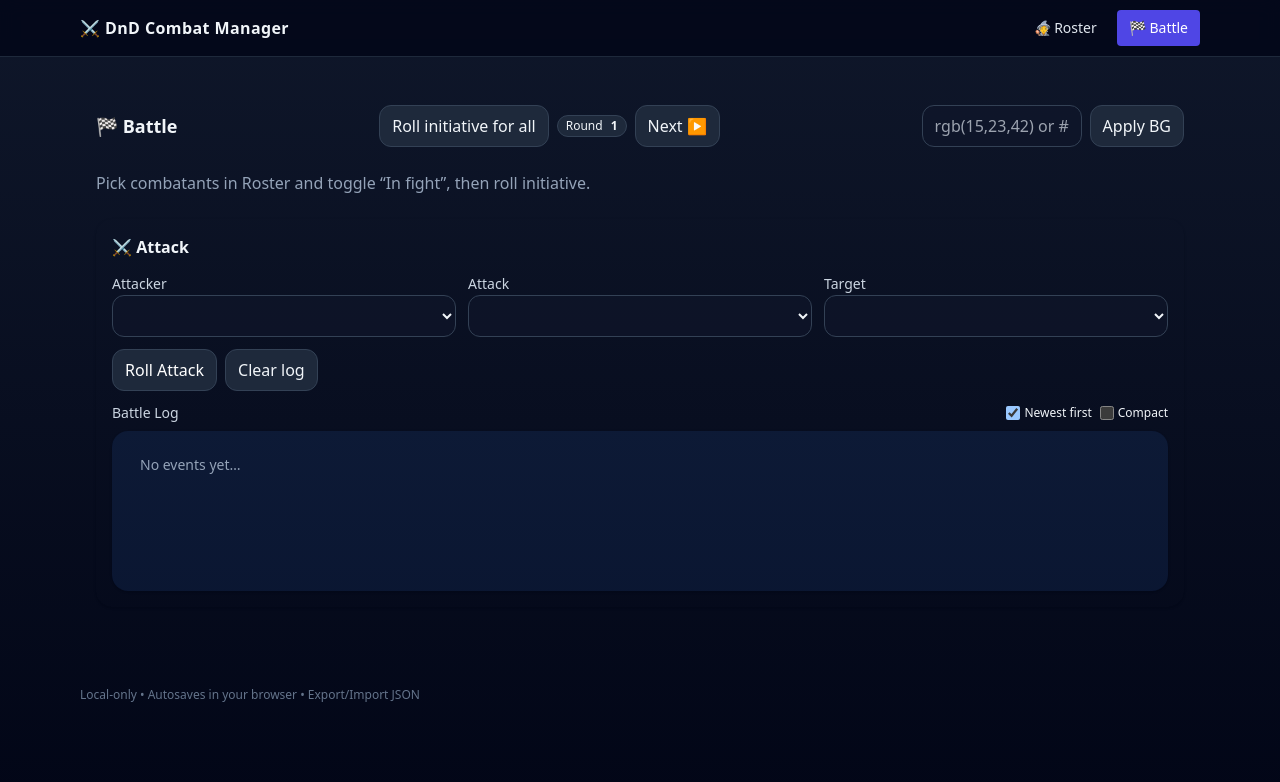
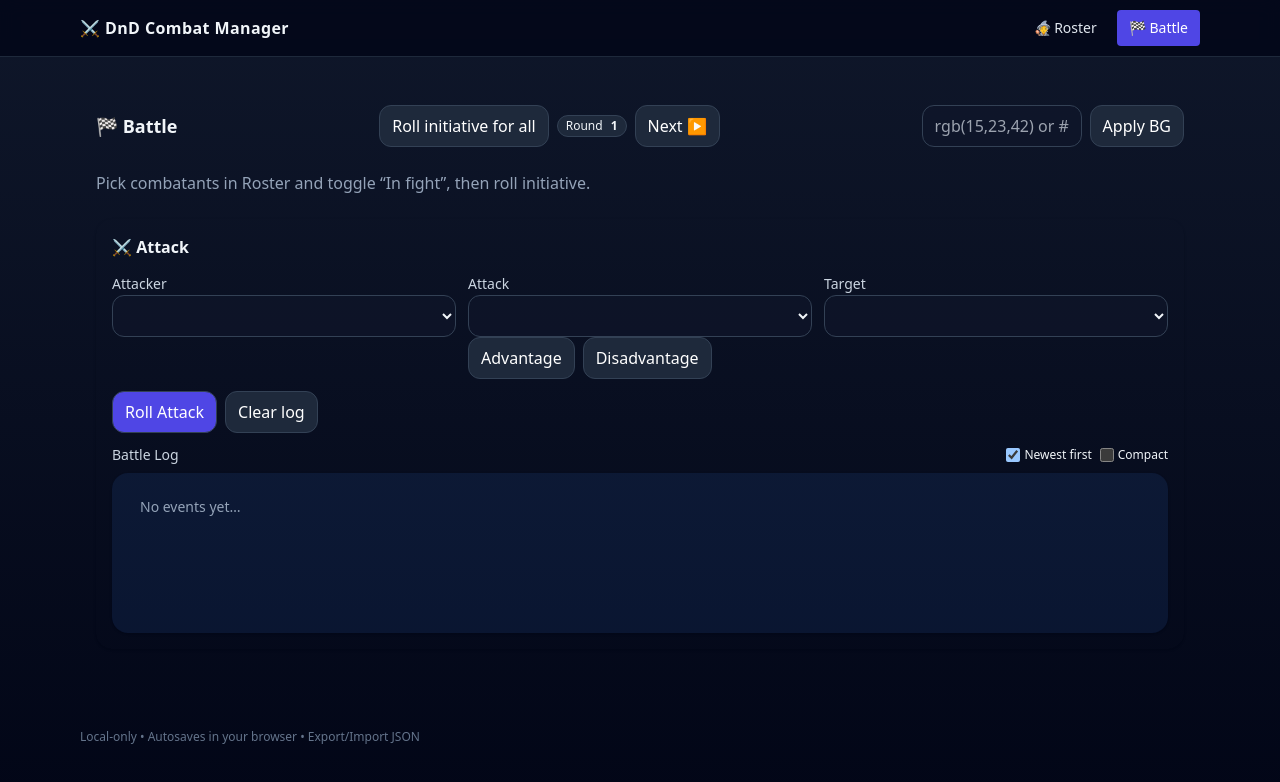
Before and after one commit to farzamsh/FineIllDoItMySelf, a React (Vite) app: page / in a window 1280 px wide. Both pictures are taken after a click on the button "🏁 Battle". Shown: the top 782 px of the page. Built offline with nearby package versions, Linux system fonts and the light colour scheme.

Commit message:
added advantage and disadvantages to attacks and log

```diff
--- a/src/components/BattleView.tsx
+++ b/src/components/BattleView.tsx
@@ -49,11 +49,14 @@ function uid() {
 }
 
 // Detailed d20 so we can detect nat 20 / nat 1
-function rollD20Detailed(mod: number) {
-  const raw = Math.floor(Math.random() * 20) + 1; // 1..20
-  const total = raw + mod;
-  return { raw, total, isCrit: raw === 20, isFumble: raw === 1 };
-}
+// function rollD20Detailed(mod: number) {
+//   const raw = Math.floor(Math.random() * 20) + 1; // 1..20
+//   const total = raw + mod;
+//   return { raw, total, isCrit: raw === 20, isFumble: raw === 1 };
+// }
+// function rollD20Detailed(mod: number) {
+//   return d20(mod);
+// }
 
 // -------------------- Component --------------------
 export default function BattleView({
@@ -82,6 +85,8 @@ export default function BattleView({
   const [attackChoice, setAttackChoice] = useState<string>("");
   const [attackerId, setAttackerId] = useState<string | null>(null);
   const [targetId, setTargetId] = useState<string | null>(null);
+  const [advantageMode, setAdvantageMode] = useState<"normal" | "advantage" | "disadvantage">("normal");
+
 
   // remember last attack and last target per attacker
   const [lastAttackByAttacker, setLastAttackByAttacker] = useState<
@@ -184,6 +189,7 @@ export default function BattleView({
         targetTeam: 1 as TeamId,
         toHitMod: 0,
         raw: 0,
+        parts: [],
         total: 0,
         passed: true,
         isCrit: false,
@@ -221,7 +227,8 @@ export default function BattleView({
     setLastTargetByAttacker((m) => ({ ...m, [atk.id]: tgt.id }));
 
     // roll to hit (detailed)
-    const hit = rollD20Detailed(attack.toHitMod);
+    const mode = advantageMode;
+    const hit = d20(attack.toHitMod, mode);
     const passed = hit.total >= tgt.ac;
 
     let damage: number | undefined = undefined;
@@ -246,10 +253,11 @@ export default function BattleView({
       targetTeam: (tgt.team ?? 1) as TeamId,
       toHitMod: attack.toHitMod,
       raw: hit.raw,
+      parts: hit.parts,
       total: hit.total,
       passed,
-      isCrit: hit.isCrit,
-      isFumble: hit.isFumble,
+      isCrit: hit.raw === 20,
+      isFumble: hit.raw === 1,
       damage,
       died,
     };
@@ -268,13 +276,13 @@ export default function BattleView({
       <div className="flex items-center justify-between gap-3">
         <h2 className="text-lg font-semibold">🏁 Battle</h2>
         <div className="flex items-center gap-2">
-          <button className="btn" onClick={rollAllInitiative}>
+          <button className="btn-normal" onClick={rollAllInitiative}>
             Roll initiative for all
           </button>
           <div className="badge">
             Round <strong className="ml-1">{round}</strong>
           </div>
-          <button className="btn" onClick={nextTurn}>
+          <button className="btn-normal" onClick={nextTurn}>
             Next ▶
           </button>
         </div>
@@ -287,7 +295,7 @@ export default function BattleView({
             value={bgInput}
             onChange={(e) => setBgInput(e.target.value)}
           />
-          <button className="btn" onClick={applyBackground}>
+          <button className="btn-normal" onClick={applyBackground}>
             Apply BG
           </button>
         </div>
@@ -366,6 +374,7 @@ export default function BattleView({
           </div>
 
           <div>
+            <div>
               <label className="label">Attack</label>
               <select
                 className="select w-full"
@@ -381,6 +390,26 @@ export default function BattleView({
                   </option>
                 ))}
               </select>
+            </div>
+            <div className="flex gap-2">
+              <button
+                className={advantageMode === "advantage" ? "btn-green" : "btn-normal"}
+                onClick={() =>
+                  setAdvantageMode((prev) => (prev === "advantage" ? "normal" : "advantage"))
+                }
+              >
+                Advantage
+              </button>
+              <button
+                className={advantageMode === "disadvantage" ? "btn-red" : "btn-normal"}
+                onClick={() =>
+                  setAdvantageMode((prev) => (prev === "disadvantage" ? "normal" : "disadvantage"))
+                }
+              >
+                Disadvantage
+              </button>
+            </div>
+
           </div>
 
           <div>
@@ -406,7 +435,7 @@ export default function BattleView({
           >
             Roll Attack
           </button>
-          <button className="btn" onClick={() => setLog([])}>
+          <button className="btn-normal" onClick={() => setLog([])}>
             Clear log
           </button>
         </div>
@@ -485,11 +514,12 @@ export default function BattleView({
                             {e.passed ? "HIT" : "MISS"} {e.total}
                             <span className="opacity-70">
                               {" "}
-                              (d20 {e.raw}
+                              {/* (d20 {e.raw}
                               {e.toHitMod >= 0
                                 ? `+${e.toHitMod}`
                                 : `${e.toHitMod}`}
-                              )
+                              ) */}
+                              {e.parts}
                             </span>
                           </span>
 
--- a/src/components/RosterManager.tsx
+++ b/src/components/RosterManager.tsx
@@ -80,7 +80,7 @@ export default function RosterManager({ combatants, setCombatants }: Props) {
             value={filter}
             onChange={(e) => setFilter(e.target.value)}
           />
-          <button className="btn" onClick={add}>
+          <button className="btn-green" onClick={add}>
             + Add
           </button>
         </div>
@@ -270,7 +270,7 @@ export default function RosterManager({ combatants, setCombatants }: Props) {
                         }
                       />
                       <button
-                        className="btn"
+                        className="btn-red"
                         onClick={() =>
                           update({ ...c, attacks: c.attacks.filter((x) => x.id !== a.id) })
                         }
@@ -280,7 +280,7 @@ export default function RosterManager({ combatants, setCombatants }: Props) {
                     </div>
                   ))}
                   <button
-                    className="btn w-fit"
+                    className="btn-green w-fit"
                     onClick={() =>
                       update({
                         ...c,
@@ -304,7 +304,7 @@ export default function RosterManager({ combatants, setCombatants }: Props) {
                     <span className="badge bg-slate-700">Healthy</span>
                   )}
                 </div>
-                <button className="btn" onClick={() => remove(c.id)}>
+                <button className="btn-red" onClick={() => remove(c.id)}>
                   Remove
                 </button>
               </div>
--- a/src/index.css
+++ b/src/index.css
@@ -12,8 +12,11 @@ color-scheme: dark;
     /* @apply bg-slate-900/70 border border-slate-800 rounded-2xl p-4 shadow; */
     @apply border-slate-800 rounded-2xl p-4 shadow;
 }
+/* .btn {
+@apply inline-flex items-center justify-center rounded-xl px-3 py-2 border border-slate-700 bg-slate-800 hover:bg-slate-700 active:scale-95;
+} */
 .btn {
-@apply inline-flex items-center justify-center rounded-xl px-3 py-2 border border-slate-700 bg-slate-800 hover:bg-slate-700 active:scale-95;
+@apply inline-flex items-center justify-center rounded-xl px-3 py-2 border border-slate-700 active:scale-95;
 }
 .input {
 @apply bg-slate-900/60 border border-slate-700 rounded-xl px-3 py-2 outline-none focus:ring-2 focus:ring-indigo-500;
@@ -30,3 +33,12 @@ color-scheme: dark;
 .link {
 @apply underline decoration-dotted underline-offset-4 hover:text-indigo-300;
 }
+.btn-normal {
+@apply btn bg-slate-800 text-white hover:bg-slate-700;
+}
+.btn-green {
+@apply btn bg-green-600 text-white hover:bg-green-700;
+}
+.btn-red {
+@apply btn bg-red-600 text-white hover:bg-red-700;
+}
--- a/src/lib/dice.ts
+++ b/src/lib/dice.ts
@@ -1,4 +1,4 @@
-export type RollResult = { total: number; parts: string[] }
+export type RollResult = { raw: number; total: number; parts: string[] }
 
 
 const diceRe = /(?:(\d*)d(\d+))|([+-]\s*\d+)/ig
@@ -9,6 +9,7 @@ export function rollDice(notation: string): RollResult {
 let m: RegExpExecArray | null
 const parts: string[] = []
 let total = 0
+let raw = 0
 const clean = notation.replace(/\s+/g, '')
 while ((m = diceRe.exec(clean))) {
 if (m[1] !== undefined && m[2] !== undefined) {
@@ -19,6 +20,7 @@ for (let i = 0; i < count; i++) {
 rolls.push(1 + Math.floor(Math.random() * sides))
 }
 const sum = rolls.reduce((a, b) => a + b, 0)
+raw = sum
 total += sum
 parts.push(`${count}d${sides}[${rolls.join(',')}]`)
 } else if (m[3] !== undefined) {
@@ -27,17 +29,18 @@ total += mod
 parts.push(`${mod >= 0 ? '+' : ''}${mod}`)
 }
 }
-return { total, parts }
+return { raw, total, parts }
 }
 
 
-export function d20(mod = 0, mode: 'normal'|'adv'|'dis' = 'normal'): RollResult {
+export function d20(mod = 0, mode: "normal" | "advantage" | "disadvantage" = "normal"): RollResult {
 const r1 = 1 + Math.floor(Math.random() * 20)
 const r2 = 1 + Math.floor(Math.random() * 20)
 let base = r1
-if (mode === 'adv') base = Math.max(r1, r2)
-if (mode === 'dis') base = Math.min(r1, r2)
+if (mode === 'advantage') base = Math.max(r1, r2)
+if (mode === 'disadvantage') base = Math.min(r1, r2)
+const raw = base
 const total = base + mod
-const label = mode === 'adv' ? `adv(${r1},${r2})` : mode === 'dis' ? `dis(${r1},${r2})` : `${r1}`
-return { total, parts: [`d20[${label}]`, mod ? (mod > 0 ? `+${mod}` : `${mod}`) : ''] }
+const label = mode === 'advantage' ? `Adv(${r1},${r2})` : mode === 'disadvantage' ? `Dis(${r1},${r2})` : `${r1}`
+return { raw, total, parts: [`(d20 ${label}`, mod ? (mod > 0 ? `+${mod}` : `${mod}`) : '', ')'] }
 }
--- a/src/types.ts
+++ b/src/types.ts
@@ -63,6 +63,7 @@ export type LogEntry = {
 
   toHitMod: number;
   raw: number;         // natural d20
+  parts: string[];       // details of roll
   total: number;       // raw + mod
   passed: boolean;     // hit or miss
   isCrit: boolean;     // nat 20
```
Also changed, not shown: 1 other file (tests, documents, lock files or other folders). Lines whose indentation alone changed are shown as unchanged.
